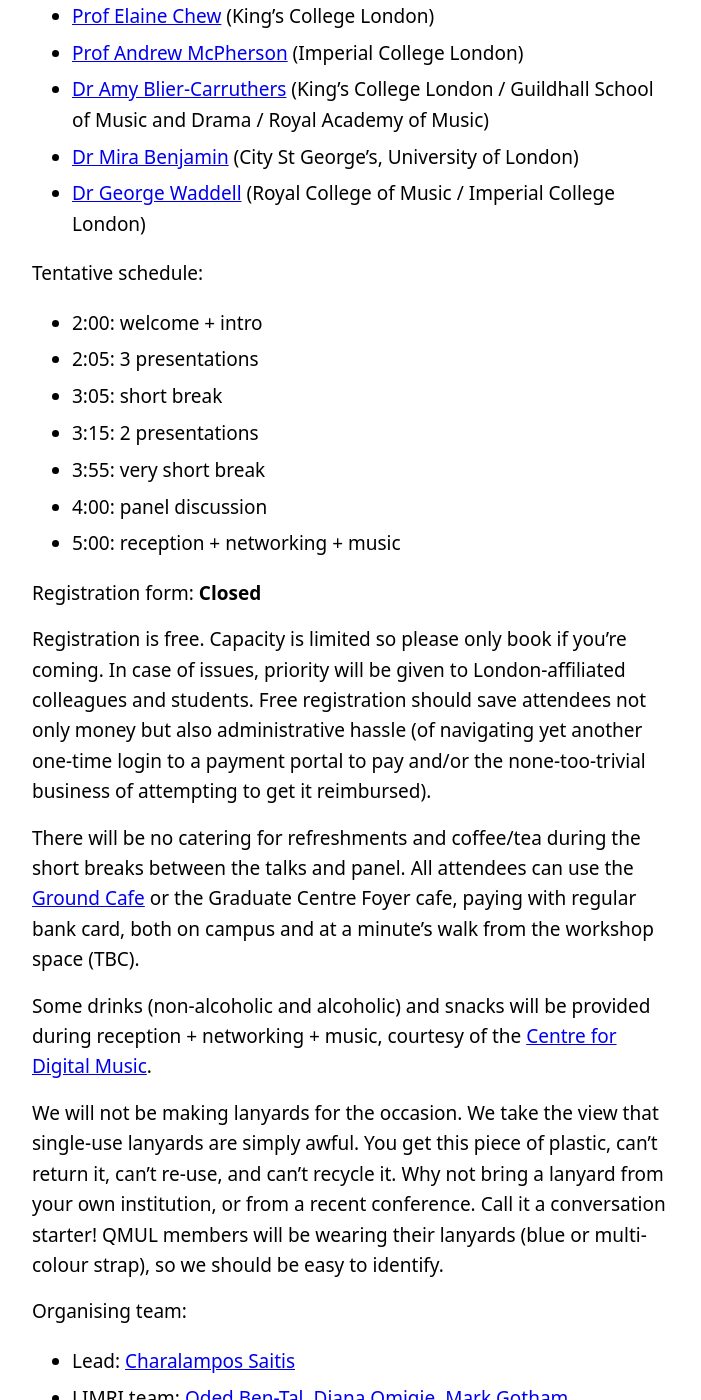
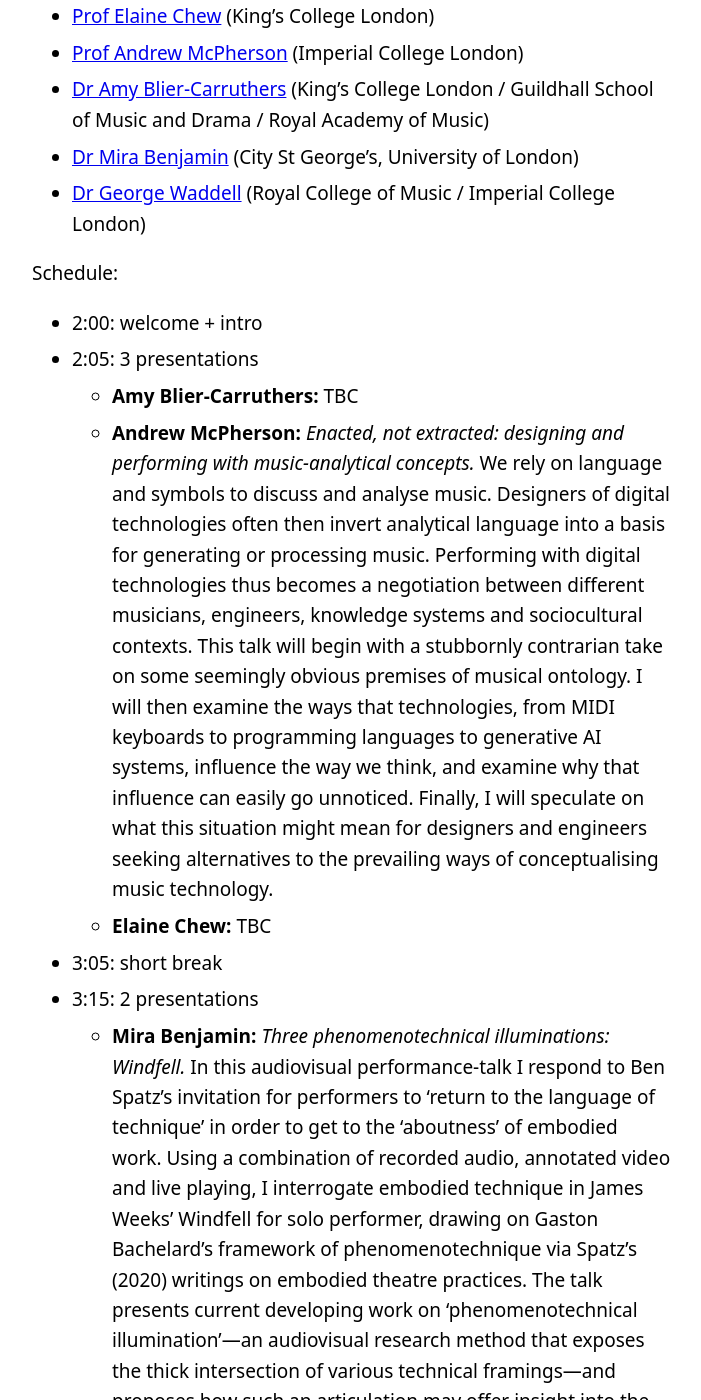
Before and after one commit to dmrn-limri/dmrn-limri.github.io, a Jekyll site: the page built from _posts/2026-04-20-workshop-expert-performance.md, in a window 1280 px wide and 1400 px high, scrolled down 696 px. Shown: the whole window, without its empty margins (288-989 px from the left). Built offline with Jekyll 4.4.1, drawn with Linux system fonts in a browser that asks for light colours; some of the changed text lies outside the part shown.

Commit message:
Update 2026-04-20-workshop-expert-performance.md

```diff
--- a/_posts/2026-04-20-workshop-expert-performance.md
+++ b/_posts/2026-04-20-workshop-expert-performance.md
@@ -6,7 +6,7 @@ slug: workshop-expert-performance
 
 Wednesday 29 April 2026, 2–6 pm
 
-Hosted by C4DM at the QMUL Mile End Campus.
+Hosted by the [Centre for Digital Music](https://www.c4dm.eecs.qmul.ac.uk/) at the QMUL Mile End Campus.
 
 The first themed research event of LIMRI will be an afternoon workshop that explores the many ways we can understand *expert performance in music*. Bringing together researchers and practitioners from fields including performance science, design engineering, music computing, and recording practices, the event will invite diverse perspectives on how musical expertise is developed, expressed, studied, captured, and modelled.
 
@@ -19,24 +19,34 @@ Invited speakers:
 * [Dr Mira Benjamin](https://www.citystgeorges.ac.uk/about/people/academics/mira-benjamin) (City St George's, University of London)
 * [Dr George Waddell](https://www.rcm.ac.uk/research/people/details/?id=03462) (Royal College of Music / Imperial College London)
 
-Tentative schedule:
+Schedule:
 * 2:00: welcome + intro
 * 2:05: 3 presentations
+  * **Amy Blier-Carruthers:** TBC
+  * **Andrew McPherson:** *Enacted, not extracted: designing and performing with music-analytical concepts.* We rely on language and symbols to discuss and analyse music. Designers of digital technologies often then invert analytical language into a basis for generating or processing music. Performing with digital technologies thus becomes a negotiation between different musicians, engineers, knowledge systems and sociocultural contexts. This talk will begin with a stubbornly contrarian take on some seemingly obvious premises of musical ontology. I will then examine the ways that technologies, from MIDI keyboards to programming languages to generative AI systems, influence the way we think, and examine why that influence can easily go unnoticed. Finally, I will speculate on what this situation might mean for designers and engineers seeking alternatives to the prevailing ways of conceptualising music technology.
+  * **Elaine Chew:** TBC
 * 3:05: short break
 * 3:15: 2 presentations
+  * **Mira Benjamin:** *Three phenomenotechnical illuminations: Windfell.* In this audiovisual performance-talk I respond to Ben Spatz’s invitation for performers to ‘return to the language of technique’ in order to get to the ‘aboutness’ of embodied work. Using a combination of recorded audio, annotated video and live playing, I interrogate embodied technique in James Weeks’ Windfell for solo performer, drawing on Gaston Bachelard’s framework of phenomenotechnique via Spatz’s (2020) writings on embodied theatre practices. The talk presents current developing work on 'phenomenotechnical illumination’—an audiovisual research method that exposes the thick intersection of various technical framings—and proposes how such an articulation may offer insight into the knowledge that inheres in embodied performance.
+  * **George Waddell:** *Under the spotlight: developing and studying expertise in performance environments.* Any experienced performer knows that the spaces where they learn their expert practice feel very different from the venues where they perform it. A musician on stage, a surgeon in the theatre, or an athlete on the pitch faces a complex and dynamic set of factors that can fundamentally change the nature and outcomes of their performance. This talk will focus on the challenges of preparing for, executing, and studying performance where it happens including some of the latest techniques and technologies being developed to bridge the gap between the practice room and the stage. Here’s a relevant [video](https://www.youtube.com/watch?v=K0eMCV7vJg8) if useful.
 * 3:55: very short break
 * 4:00: panel discussion
 * 5:00: reception + networking + music
 
-Registration form: **Closed**
+On the day practicalities
+
+<!-- Registration form: **Closed** -->
 
 <!-- [https://forms.office.com/e/EdxFtn74xL](https://forms.office.com/e/EdxFtn74xL) -->
 
-Registration is free. Capacity is limited so please only book if you’re coming. In case of issues, priority will be given to London-affiliated colleagues and students. Free registration should save attendees not only money but also administrative hassle (of navigating yet another one-time login to a payment portal to pay and/or the none-too-trivial business of attempting to get it reimbursed).
+<!-- Registration is free. Capacity is limited so please only book if you’re coming. In case of issues, priority will be given to London-affiliated colleagues and students. Free registration should save attendees not only money but also administrative hassle (of navigating yet another one-time login to a payment portal to pay and/or the none-too-trivial business of attempting to get it reimbursed). -->
 
-There will be no catering for refreshments and coffee/tea during the short breaks between the talks and panel. All attendees can use the [Ground Cafe](https://www.qmsu.org/ground/) or the Graduate Centre Foyer cafe, paying with regular bank card, both on campus and at a minute's walk from the workshop space (TBC).
+[QMUL Mile End campus map
+](https://www.qmul.ac.uk/media/qmul/docs/about/Mile-End-campus-map.pdf)
 
-Some drinks (non-alcoholic and alcoholic) and snacks will be provided during reception + networking + music, courtesy of the [Centre for Digital Music](https://www.c4dm.eecs.qmul.ac.uk/).
+There will be no catering for refreshments and coffee/tea during the short breaks between the talks and panel. All attendees can use the [Ground Cafe](https://www.qmsu.org/ground/) (#33 on campus map) or the Graduate Centre Foyer cafe (#18 on campus map, there's a small chance it might be closed), paying with regular bank card, both at a minute's walk from the workshop space (TBC).
+
+The reception/networking and surprise music concert will take place in spaces of the C4DM Studios (#15 on campus map). Some drinks (non-alcoholic and alcoholic) and snacks will be provided, courtesy of C4DM. Thank you!
 
 We will not be making lanyards for the occasion. We take the view that single-use lanyards are simply awful. You get this piece of plastic, can’t return it, can’t re-use, and can’t recycle it. Why not bring a lanyard from your own institution, or from a recent conference. Call it a conversation starter! QMUL members will be wearing their lanyards (blue or multi-colour strap), so we should be easy to identify.
 
```
